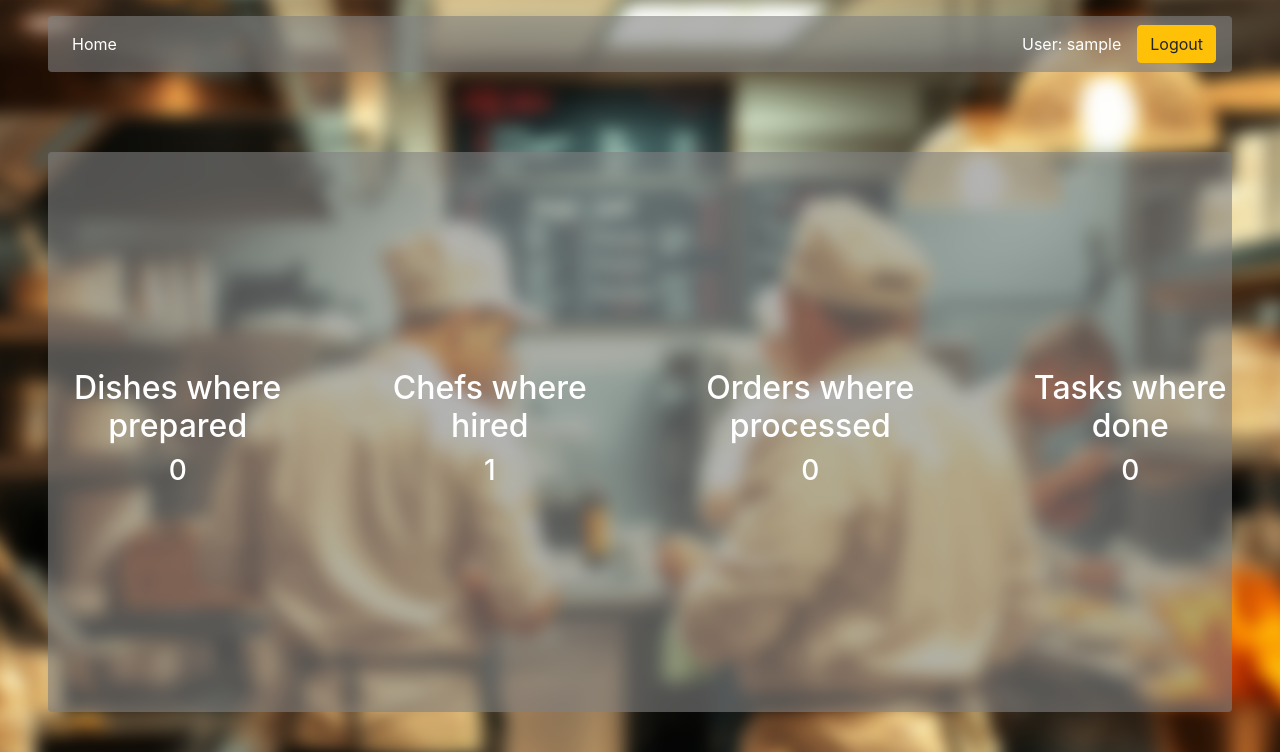
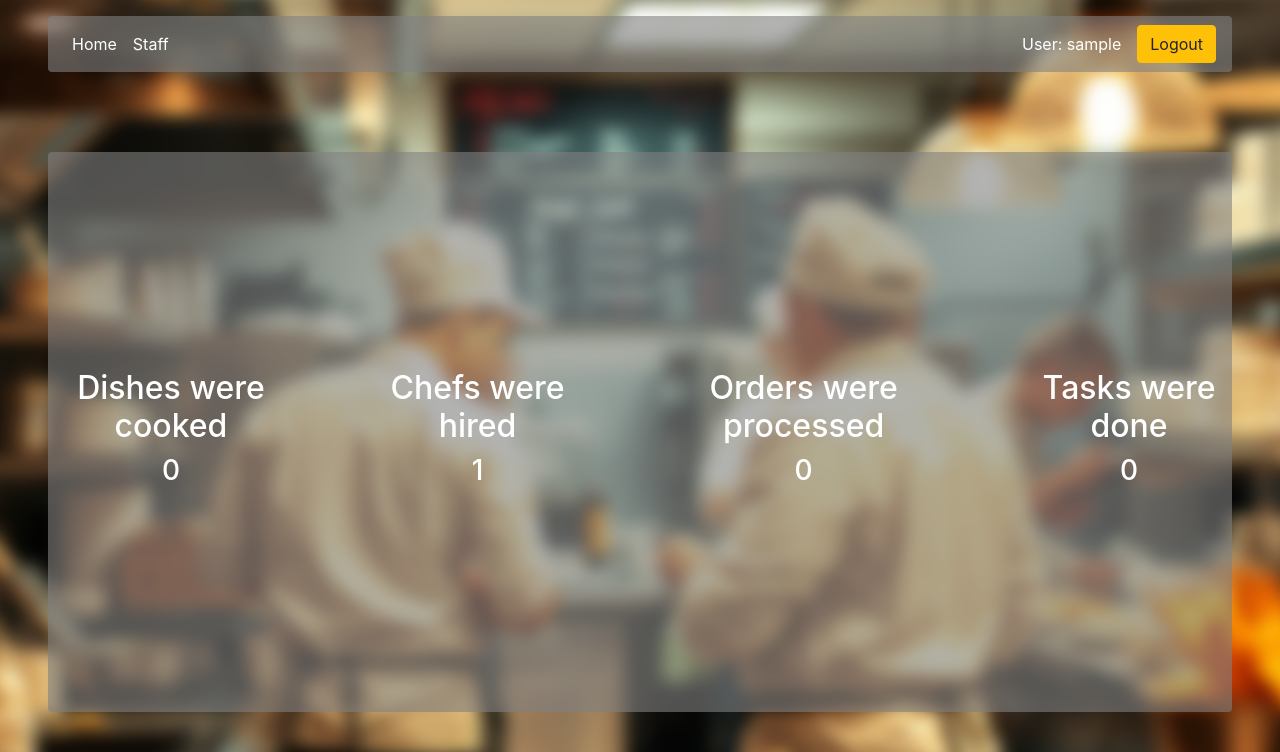
Before and after one commit to Dogober/restaurant-kitchen-service, a Django app: page / in a window 1280 px wide. Shown: the top 752 px of the page. Run offline with Django 5.2, Linux system fonts and the light colour scheme; the visitor is signed in with stand-in values (Sample User, id 1); data comes from the database, SQL or seed files in the repository; data that the repository does not hold is empty.

Commit message:
implement StafViews: List & detail, create relevant templates and styles

```diff
--- a/kitchen/urls.py
+++ b/kitchen/urls.py
@@ -1,9 +1,11 @@
 from django.urls import path
 
-from .views import index
+from .views import index, StaffListView, StaffDetailView
 
 urlpatterns = [
     path("", index, name="home-page"),
+    path("staff/", StaffListView.as_view(), name="staff-list"),
+    path("staff/<int:pk>/", StaffDetailView.as_view(), name="staff-detail")
 ]
 
 app_name = "kitchen"
--- a/kitchen/views.py
+++ b/kitchen/views.py
@@ -1,9 +1,11 @@
 from django.contrib.auth import get_user_model
 from django.contrib.auth.decorators import login_required
+from django.contrib.auth.mixins import LoginRequiredMixin
 from django.http import HttpRequest, HttpResponse
 from django.shortcuts import render
+from django.views import generic
 
-from kitchen.models import Dish, Task, Order
+from kitchen.models import Dish, Task, Order, User
 
 
 @login_required
@@ -23,3 +25,14 @@ def index(request: HttpRequest) -> HttpResponse:
     }
 
     return render(request, "kitchen/index.html", context=context)
+
+class StaffListView(LoginRequiredMixin, generic.ListView):
+    model = User
+    template_name = "kitchen/staff_list.html"
+    context_object_name = "staff_list"
+
+
+class StaffDetailView(LoginRequiredMixin, generic.DetailView):
+    model = User
+    template_name = "kitchen/staff_detail.html"
+    context_object_name = "staff"
--- a/static/css/styles.css
+++ b/static/css/styles.css
@@ -14,7 +14,7 @@ body::before {
 }
 
 .bg-default {
-    background-color: rgba(128, 128, 128, 0.6);
+    background-color: rgba(128, 128, 128, 0.6) !important;
 }
 
 .bg-error {
--- a/templates/base.html
+++ b/templates/base.html
@@ -17,6 +17,10 @@
   {% include "includes/sidebar.html" %}
   {% block content %}
   {% endblock %}
+<script src="https://code.jquery.com/jquery-3.5.1.slim.min.js"></script>
+<script src="https://cdn.jsdelivr.net/npm/@popperjs/core@2.9.2/dist/umd/popper.min.js"></script>
+<script src="https://cdn.jsdelivr.net/npm/bootstrap@4.5.3/dist/js/bootstrap.min.js"></script>
+
 </body>
 
 </html>
--- a/templates/includes/sidebar.html
+++ b/templates/includes/sidebar.html
@@ -6,11 +6,14 @@
   <div class="collapse navbar-collapse" id="navbarTogglerDemo03">
     <ul class="navbar-nav mr-auto mt-2 mt-lg-0">
       <li class="nav-item active">
-        <a class="nav-link" href="">Home <span class="sr-only">(current)</span></a>
+        <a class="nav-link" href="/">Home <span class="sr-only">(current)</span></a>
+      </li>
+      <li class="nav-item active">
+        <a class="nav-link" href={% url 'kitchen:staff-list' %}>Staff <span class="sr-only">(current)</span></a>
       </li>
     </ul>
     {% if user.is_authenticated %}
-      <a class="nav-link text-white" href="{{ user.get_absolute_url }}">User: {{ user.get_username }}</a>
+      <a class="nav-link text-white" href="{% url 'kitchen:staff-detail' user.id %}">User: {{ user.get_username }}</a>
       <form method="post" action="{% url 'logout' %}">
         {% csrf_token %}
         <button type="submit" class="btn btn-warning">Logout</button>
--- a/templates/kitchen/index.html
+++ b/templates/kitchen/index.html
@@ -2,19 +2,19 @@
 {% block content %}
   <div class="content-container bg-default">
     <div class="text-center">
-      <h2>Dishes where prepared</h2>
+      <h2>Dishes were cooked</h2>
       <h3>{{ num_dishes }}</h3>
     </div>
     <div class="text-center">
-      <h2>Chefs where hired</h2>
+      <h2>Chefs were hired</h2>
       <h3>{{ num_users }}</h3>
     </div>
     <div class="text-center">
-      <h2>Orders where processed</h2>
+      <h2>Orders were processed</h2>
       <h3>{{ num_orders }}</h3>
     </div>
     <div class="text-center">
-      <h2>Tasks where done</h2>
+      <h2>Tasks were done</h2>
       <h3>{{ num_tasks }}</h3>
     </div>
   </div>
```
Also changed, not shown: templates/kitchen/staff_detail.html (added, +7 -0 lines), templates/kitchen/staff_list.html (added, +25 -0 lines).
